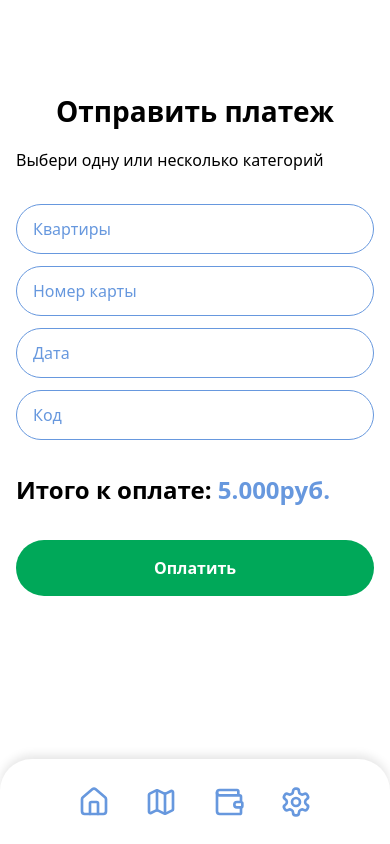
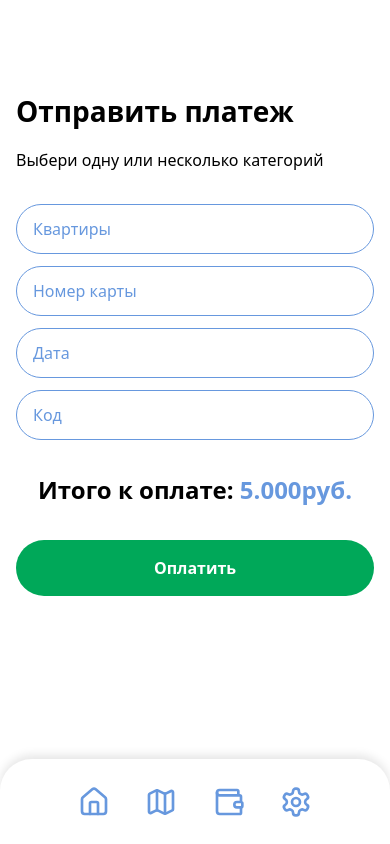
Before and after one commit to Spark-Studio-Co/pronira, a React (Vite) app: page /payment in a window 390 px wide. Built offline with nearby package versions, Linux system fonts and the light colour scheme.

Commit message:
feat: gaidar did what is needed

```diff
--- a/src/pages/payment-denied-page/payment-denied-page.tsx
+++ b/src/pages/payment-denied-page/payment-denied-page.tsx
@@ -10,8 +10,8 @@ export const DeniedPyamentPage = () => {
 
     return (
         // <Layout isWelcome={false} isHeading>
-        <div className="flex flex-col items-center relative max-w-[90%] mx-auto mb-20">
-            <img src={background} className='absolute' />
+        <div className="flex flex-col items-center relative max-w-[90%] lg:w-[408px] mx-auto mb-20">
+            <img src={background} className='absolute lg:hidden' />
             <div className='z-50 flex flex-col items-center'>
                 <span className='text-main text-[48px] font-bold mt-20'>Упс!</span>
                 <span className='text-black text-[32px] font-bold -mt-2'>Платеж <span className='text-[#FF5757] text-[32px] font-bold'>принят</span></span>
--- a/src/pages/payment-page/payment-page.tsx
+++ b/src/pages/payment-page/payment-page.tsx
@@ -10,15 +10,15 @@ export const PaymentPage = () => {
 
   return (
     <Layout isWelcome={false} isHeading heading="Отправить платеж" isCenter>
-      <div className="w-full flex items-start flex-col lg:items-center lg:w-[408px] lg:justify-center">
-        <span className="font-[400] text-black">Выбери одну или несколько категорий</span>
-        <div className="w-full  mt-8 flex flex-col gap-3">
+      <div className="flex flex-col lg:items-center justify-center w-full lg:max-w-[408px] mx-auto">
+        <span className="font-[400] text-black lg:text-center">Выбери одну или несколько категорий</span>
+        <div className="w-full mt-8 flex flex-col gap-3">
           <Input placeholder="Квартиры" />
           <Input placeholder="Номер карты" />
           <Input placeholder="Дата" />
           <Input placeholder="Код" />
         </div>
-        <span className="text-black font-bold text-[24px] mt-8">Итого к оплате: <span className="text-main font-bold text-[24px]">5.000руб.</span></span>
+        <span className="text-black font-bold text-[24px] mt-8 text-center">Итого к оплате: <span className="text-main font-bold text-[24px]">5.000руб.</span></span>
         <Button onClick={() => navigate('/payment-success')} variant="secondary" className="w-full mt-8" text="Оплатить" />
       </div>
     </Layout>
--- a/src/pages/success-payment-page/success-payment-page.tsx
+++ b/src/pages/success-payment-page/success-payment-page.tsx
@@ -10,8 +10,8 @@ export const SuccessPyamentPage = () => {
 
     return (
         // <Layout isWelcome={false} isHeading>
-        <div className="flex flex-col items-center relative max-w-[90%] mx-auto mb-20">
-            <img src={background} className='absolute' />
+        <div className="flex flex-col items-center relative max-w-[90%] lg:w-[408px] mx-auto mb-20">
+            <img src={background} className='absolute lg:hidden' />
             <div className='z-50 flex flex-col items-center'>
                 <span className='text-main text-[48px] font-bold mt-20'>Отлично!</span>
                 <span className='text-black text-[32px] font-bold -mt-2'>Платеж принят</span>
--- a/src/shared/ui/layout.tsx
+++ b/src/shared/ui/layout.tsx
@@ -18,9 +18,9 @@ export const Layout: React.FC<ILayout> = ({
 }) => {
   return (
     <div className="w-full min-h-full">
-      <div className="px-4 lg:px-0 pt-[90px] lg:pt-[161px] flex flex-col items-center lg:items-start lg:max-w-[1300px] mx-auto relative">
+      <div className={`px-4 lg:px-0 pt-[90px] ${isWelcome && ' lg:pt-[161px]'} flex flex-col items-center lg:items-start lg:max-w-[1300px] mx-auto relative`}>
         {isHeading && (
-          <div className={`w-full flex ${isCenter ? 'items-center justify-center' : 'items-start'} mb-4`}>
+          <div className={`w-full flex ${isCenter ? 'lg:items-center lg:justify-center' : 'items-start'} mb-4`}>
             <h1 className={`text-[28px] lg:text-[48px] text-black text-left ${isCenter ? 'text-center' : 'text-left'} font-bold`}>
               {heading}
             </h1>
```
